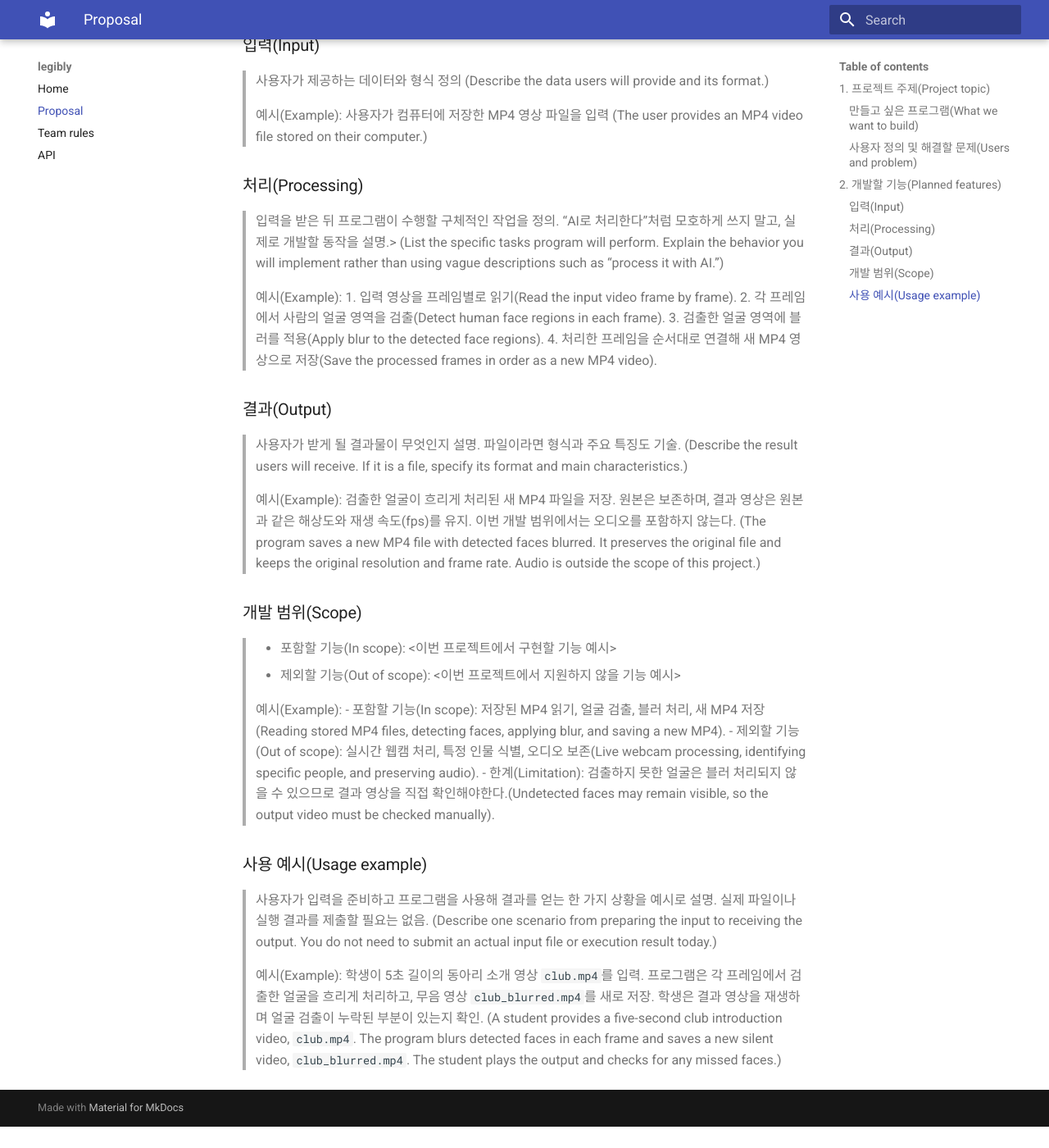
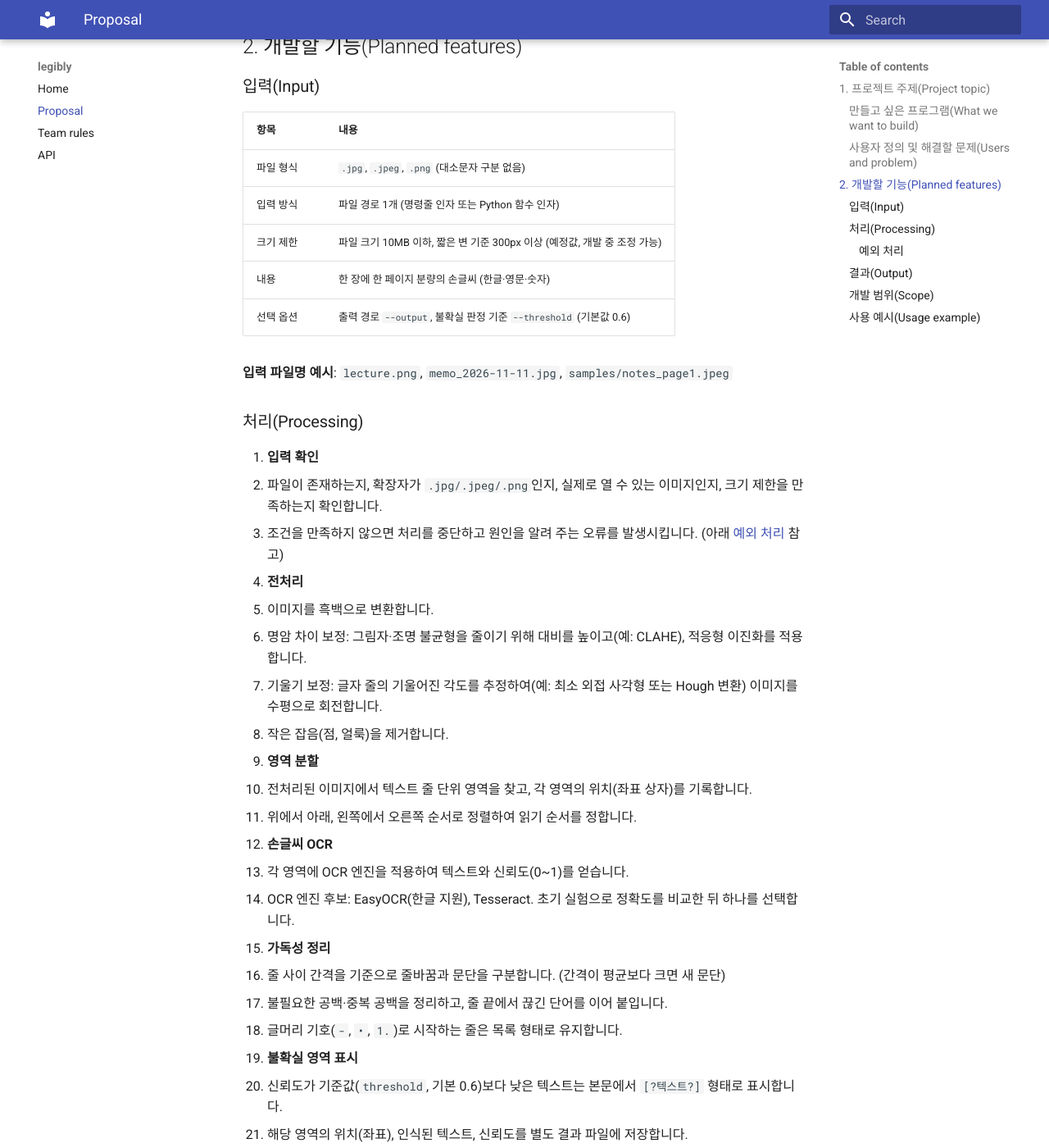
Before and after one commit to hyunjuuseo/oss-teamproject, an MkDocs documentation site: the page built from docs/proposal.md, in a window 1280 px wide and 1400 px high, scrolled down 786 px. Shown: the whole window at 82% size. Built offline with MkDocs 1.6.1 and Material for MkDocs 9.7.7, drawn with Linux system fonts in a browser that asks for light colours; before the commit the page ends 2160 px from its top, so only the background shows below that; some of the changed text lies outside the part shown.

Commit message:
docs: Write project proposal for handwriting readability restorer
Co-Authored-By: Claude Opus 5.5 <noreply@anthropic.com>

````diff
--- a/docs/proposal.md
+++ b/docs/proposal.md
@@ -1,60 +1,163 @@
-# 프로젝트 제안서(Project proposal): "프로젝트 이름(Project name)"
+# 프로젝트 제안서(Project proposal): "필기 가독성 복원기 (Handwriting Readability Restorer)"
+
+> 이 제안서는 현재 계획을 기준으로 작성되었습니다. 개발 과정에서 기능, 범위, 사용 기술 등에 변경 사항이 생기면 이 문서를 수정하여 반영하겠습니다.
 
 ## 1. 프로젝트 주제(Project topic)
 
 ### 만들고 싶은 프로그램(What we want to build)
 
-> 어떤 프로그램을 개발할지 한두 문장으로 설명. (Describe the program you want to build in one or two sentences.)
-
-> 예시(Example): 비디오에 등장하는 사람의 얼굴을 검출하고, 검출한 얼굴 영역을 흐리게 처리한 새 영상을 저장하는 Python 패키지를 개발.
-> (We will build a Python package that detects faces in a video, blurs the detected face regions, and saves a new video.)
+사용자가 촬영하거나 저장한 손글씨 이미지를 분석하여, 읽기 쉽게 정돈된 디지털 텍스트로 변환하는 Python 패키지 `legibly`를 만듭니다.
+이미지 전처리(기울기·명암 보정) → 글자 영역 분석 → 손글씨 OCR → 줄바꿈·문단 정리 순서로 처리하며, 인식이 불확실한 부분은 따로 표시하여 사용자가 직접 확인할 수 있게 합니다.
 
 ### 사용자 정의 및 해결할 문제(Users and problem)
 
-> 누가, 어떤 상황에서 이 프로그램을 사용하는가? 사용자가 겪는 문제와 이 프로그램이 필요한 이유를 설명. (Explain who will use the program, when they will use it, and what problem it will help them solve.)
+- **사용자**: 수업 필기나 개인 메모를 디지털로 정리하려는 대학생 및 메모 사용자.
+- **문제**: 강의 중이나 급한 상황에서 작성한 손글씨는 글씨가 흐트러지거나 기울어져 있고, 사진으로 찍으면 그림자·조명 때문에 더 읽기 어려워집니다. 이를 다시 타이핑하려면 시간이 오래 걸리고, 일반 OCR 도구는 인식이 틀린 곳을 알려 주지 않아 오류를 찾기 어렵습니다.
+- **목표**: 손글씨 이미지 한 장을 넣으면, 정돈된 텍스트와 함께 "확인이 필요한 부분"을 알려 주어 정리 시간을 줄입니다.
 
-> 예시(Example): 동아리 소개 영상을 만드는 학생은 촬영된 사람의 얼굴을 가리기 위해 영상 편집기에서 같은 작업을 반복. 이 프로그램은 검출한 얼굴에 블러를 적용해 반복 편집 작업을 줄여 준다.
-> (Students making club introduction videos repeatedly cover faces in a video editor. This program will reduce that repetitive editing by applying blur to detected faces.)
+---
 
 ## 2. 개발할 기능(Planned features)
 
 ### 입력(Input)
 
-> 사용자가 제공하는 데이터와 형식 정의 (Describe the data users will provide and its format.)
+| 항목 | 내용 |
+|------|------|
+| 파일 형식 | `.jpg`, `.jpeg`, `.png` (대소문자 구분 없음) |
+| 입력 방식 | 파일 경로 1개 (명령줄 인자 또는 Python 함수 인자) |
+| 크기 제한 | 파일 크기 10MB 이하, 짧은 변 기준 300px 이상 (예정값, 개발 중 조정 가능) |
+| 내용 | 한 장에 한 페이지 분량의 손글씨 (한글·영문·숫자) |
+| 선택 옵션 | 출력 경로 `--output`, 불확실 판정 기준 `--threshold` (기본값 0.6) |
 
-> 예시(Example): 사용자가 컴퓨터에 저장한 MP4 영상 파일을 입력
-> (The user provides an MP4 video file stored on their computer.)
+**입력 파일명 예시**: `lecture.png`, `memo_2026-11-11.jpg`, `samples/notes_page1.jpeg`
 
 ### 처리(Processing)
 
-> 입력을 받은 뒤 프로그램이 수행할 구체적인 작업을 정의. “AI로 처리한다”처럼 모호하게 쓰지 말고, 실제로 개발할 동작을 설명.> (List the specific tasks program will perform. Explain the behavior you will implement rather than using vague descriptions such as “process it with AI.”)
+1. **입력 확인**
+   - 파일이 존재하는지, 확장자가 `.jpg/.jpeg/.png`인지, 실제로 열 수 있는 이미지인지, 크기 제한을 만족하는지 확인합니다.
+   - 조건을 만족하지 않으면 처리를 중단하고 원인을 알려 주는 오류를 발생시킵니다. (아래 [예외 처리](#예외-처리) 참고)
+2. **전처리**
+   - 이미지를 흑백으로 변환합니다.
+   - 명암 차이 보정: 그림자·조명 불균형을 줄이기 위해 대비를 높이고(예: CLAHE), 적응형 이진화를 적용합니다.
+   - 기울기 보정: 글자 줄의 기울어진 각도를 추정하여(예: 최소 외접 사각형 또는 Hough 변환) 이미지를 수평으로 회전합니다.
+   - 작은 잡음(점, 얼룩)을 제거합니다.
+3. **영역 분할**
+   - 전처리된 이미지에서 텍스트 줄 단위 영역을 찾고, 각 영역의 위치(좌표 상자)를 기록합니다.
+   - 위에서 아래, 왼쪽에서 오른쪽 순서로 정렬하여 읽기 순서를 정합니다.
+4. **손글씨 OCR**
+   - 각 영역에 OCR 엔진을 적용하여 텍스트와 신뢰도(0~1)를 얻습니다.
+   - OCR 엔진 후보: EasyOCR(한글 지원), Tesseract. 초기 실험으로 정확도를 비교한 뒤 하나를 선택합니다.
+5. **가독성 정리**
+   - 줄 사이 간격을 기준으로 줄바꿈과 문단을 구분합니다. (간격이 평균보다 크면 새 문단)
+   - 불필요한 공백·중복 공백을 정리하고, 줄 끝에서 끊긴 단어를 이어 붙입니다.
+   - 글머리 기호(`-`, `•`, `1.`)로 시작하는 줄은 목록 형태로 유지합니다.
+6. **불확실 영역 표시**
+   - 신뢰도가 기준값(`threshold`, 기본 0.6)보다 낮은 텍스트는 본문에서 `[?텍스트?]` 형태로 표시합니다.
+   - 해당 영역의 위치(좌표), 인식된 텍스트, 신뢰도를 별도 결과 파일에 저장합니다.
+7. **결과 저장**
+   - 정리된 텍스트와 불확실 영역 목록을 파일로 저장합니다. **원본 이미지는 수정하거나 덮어쓰지 않습니다.**
 
-> 예시(Example):
-> 1. 입력 영상을 프레임별로 읽기(Read the input video frame by frame).
-> 2. 각 프레임에서 사람의 얼굴 영역을 검출(Detect human face regions in each frame).
-> 3. 검출한 얼굴 영역에 블러를 적용(Apply blur to the detected face regions).
-> 4. 처리한 프레임을 순서대로 연결해 새 MP4 영상으로 저장(Save the processed frames in order as a new MP4 video).
+#### 예외 처리
+
+| 상황 | 동작 |
+|------|------|
+| 파일이 없음 | `FileNotFoundError` 발생, 찾지 못한 경로 안내 |
+| 지원하지 않는 확장자 (`.gif`, `.pdf` 등) | `ValueError` 발생, 지원 형식 목록 안내 |
+| 확장자는 맞지만 손상되었거나 이미지가 아닌 파일 | `ValueError` 발생, 이미지를 읽을 수 없다고 안내 |
+| 크기 제한 초과 또는 너무 작은 이미지 | `ValueError` 발생, 허용 범위 안내 |
+| 글자를 하나도 찾지 못함 | 오류 없이 빈 텍스트 파일 생성 + 경고 메시지 출력 |
+| 출력 파일이 이미 존재 | 덮어쓰지 않고 `_1`, `_2` 등을 붙여 새 파일로 저장 |
+| `threshold`가 0~1 범위를 벗어남 | `ValueError` 발생 |
 
 ### 결과(Output)
 
-> 사용자가 받게 될 결과물이 무엇인지 설명. 파일이라면 형식과 주요 특징도 기술. (Describe the result users will receive. If it is a file, specify its format and main characteristics.)
+| 파일 | 내용 |
+|------|------|
+| `<이름>_notes.txt` | 줄바꿈·문단이 정돈된 텍스트 (UTF-8). 불확실한 부분은 `[?텍스트?]`로 표시 |
+| `<이름>_uncertain.json` | 불확실 영역 목록: 줄 번호, 좌표, 인식된 텍스트, 신뢰도 |
 
-> 예시(Example): 검출한 얼굴이 흐리게 처리된 새 MP4 파일을 저장. 원본은 보존하며, 결과 영상은 원본과 같은 해상도와 재생 속도(fps)를 유지. 이번 개발 범위에서는 오디오를 포함하지 않는다.
-> (The program saves a new MP4 file with detected faces blurred. It preserves the original file and keeps the original resolution and frame rate. Audio is outside the scope of this project.)
+- 기본 저장 위치는 입력 이미지와 같은 폴더이며, `--output`으로 바꿀 수 있습니다.
+- 실행이 끝나면 터미널에 처리 요약(인식한 줄 수, 불확실 영역 수, 저장 경로)을 출력합니다.
+- 원본 이미지 파일은 그대로 보존됩니다.
+
+**`lecture_uncertain.json` 예시**
+
+```json
+[
+  {"line": 3, "bbox": [120, 340, 610, 392], "text": "엔트로피", "confidence": 0.42},
+  {"line": 7, "bbox": [98, 701, 455, 748], "text": "P(A|B)", "confidence": 0.37}
+]
+```
 
 ### 개발 범위(Scope)
 
-> - 포함할 기능(In scope): <이번 프로젝트에서 구현할 기능 예시>
-> - 제외할 기능(Out of scope): <이번 프로젝트에서 지원하지 않을 기능 예시>
+**포함 범위**
+- 이미지 입력 및 형식·크기 확인
+- 전처리: 기울기 보정, 명암 보정, 잡음 제거
+- 손글씨 OCR을 통한 텍스트 변환
+- 줄바꿈·문단 정리 등 텍스트 가독성 정돈
+- 불확실 영역 표시 및 목록 저장
+- 결과 파일 저장, 명령줄과 Python 함수 두 가지 사용 방식 제공
 
-> 예시(Example):
-> - 포함할 기능(In scope): 저장된 MP4 읽기, 얼굴 검출, 블러 처리, 새 MP4 저장(Reading stored MP4 files, detecting faces, applying blur, and saving a new MP4).
-> - 제외할 기능(Out of scope): 실시간 웹캠 처리, 특정 인물 식별, 오디오 보존(Live webcam processing, identifying specific people, and preserving audio).
-> - 한계(Limitation): 검출하지 못한 얼굴은 블러 처리되지 않을 수 있으므로 결과 영상을 직접 확인해야한다.(Undetected faces may remain visible, so the output video must be checked manually).
+**제외 범위**
+- 음성·영상의 텍스트 변환
+- 여러 페이지 자동 요약
+- 손글씨 이미지 자체를 깨끗한 글씨로 다시 그리기
+- 모든 필체의 100% 완벽한 인식
+- 그림·도표·수식의 구조 인식
+
+**한계**
+- 글씨가 심하게 겹치거나 번진 경우, 그림이나 수식이 섞인 필기에서는 인식률이 낮아질 수 있습니다.
+- 불확실 영역으로 표시된 부분은 사용자가 원본과 비교하여 직접 확인·수정해야 합니다.
+- OCR 정확도는 선택한 OCR 엔진의 성능에 크게 의존합니다.
+
+**완료 기준**
+- `lecture.png` 같은 샘플 이미지 3장 이상에 대해 오류 없이 `.txt`와 `.json` 결과가 생성된다.
+- 잘못된 입력(없는 파일, `.gif`, 손상된 이미지)에 대해 위 표의 오류가 발생하는 테스트가 통과한다.
+- 처리 후 원본 이미지의 내용(해시값)이 바뀌지 않았음을 테스트로 확인한다.
 
 ### 사용 예시(Usage example)
 
-> 사용자가 입력을 준비하고 프로그램을 사용해 결과를 얻는 한 가지 상황을 예시로 설명. 실제 파일이나 실행 결과를 제출할 필요는 없음. (Describe one scenario from preparing the input to receiving the output. You do not need to submit an actual input file or execution result today.)
+**상황**: 대학생이 강의 중 작성한 필기를 스마트폰으로 찍어 `lecture.png`로 저장했습니다. 사진은 약간 기울어져 있고 한쪽에 그림자가 졌습니다.
 
-> 예시(Example): 학생이 5초 길이의 동아리 소개 영상 `club.mp4`를 입력. 프로그램은 각 프레임에서 검출한 얼굴을 흐리게 처리하고, 무음 영상 `club_blurred.mp4`를 새로 저장. 학생은 결과 영상을 재생하며 얼굴 검출이 누락된 부분이 있는지 확인.
-> (A student provides a five-second club introduction video, `club.mp4`. The program blurs detected faces in each frame and saves a new silent video, `club_blurred.mp4`. The student plays the output and checks for any missed faces.)
+**명령줄에서 실행**
+
+```bash
+legibly lecture.png --output lecture_notes.txt
+```
+
+```text
+[1/7] 입력 확인 ... 완료 (lecture.png, 2480x3508)
+[2/7] 전처리 ... 기울기 3.2° 보정, 명암 보정
+[3/7] 영역 분할 ... 18줄 발견
+[4/7] OCR 인식 ... 완료
+[5/7] 텍스트 정리 ... 문단 4개
+[6/7] 불확실 영역 표시 ... 기준(0.6) 미만 2곳
+[7/7] 저장 완료: lecture_notes.txt, lecture_uncertain.json
+```
+
+**Python에서 사용**
+
+```python
+from legibly import restore
+
+result = restore("lecture.png", threshold=0.6)
+print(result.text)              # 정돈된 텍스트
+print(len(result.uncertain))    # 불확실 영역 수
+result.save("lecture_notes.txt")
+```
+
+**결과 `lecture_notes.txt` 예시**
+
+```text
+정보이론 3주차
+
+- 정보량은 사건의 확률이 낮을수록 커진다.
+- [?엔트로피?]는 정보량의 기댓값이다.
+
+조건부 확률 [?P(A|B)?] = P(A∩B) / P(B)
+```
+
+사용자는 `[?…?]`로 표시된 두 곳만 원본 사진과 비교해 확인하면 되므로, 전체를 다시 타이핑하는 것보다 정리 시간이 크게 줄어듭니다.
+
+> 위 명령어 이름(`legibly`), 함수 이름(`restore`), 출력 화면은 예정된 설계이며 개발 중 바뀔 수 있습니다.
````
